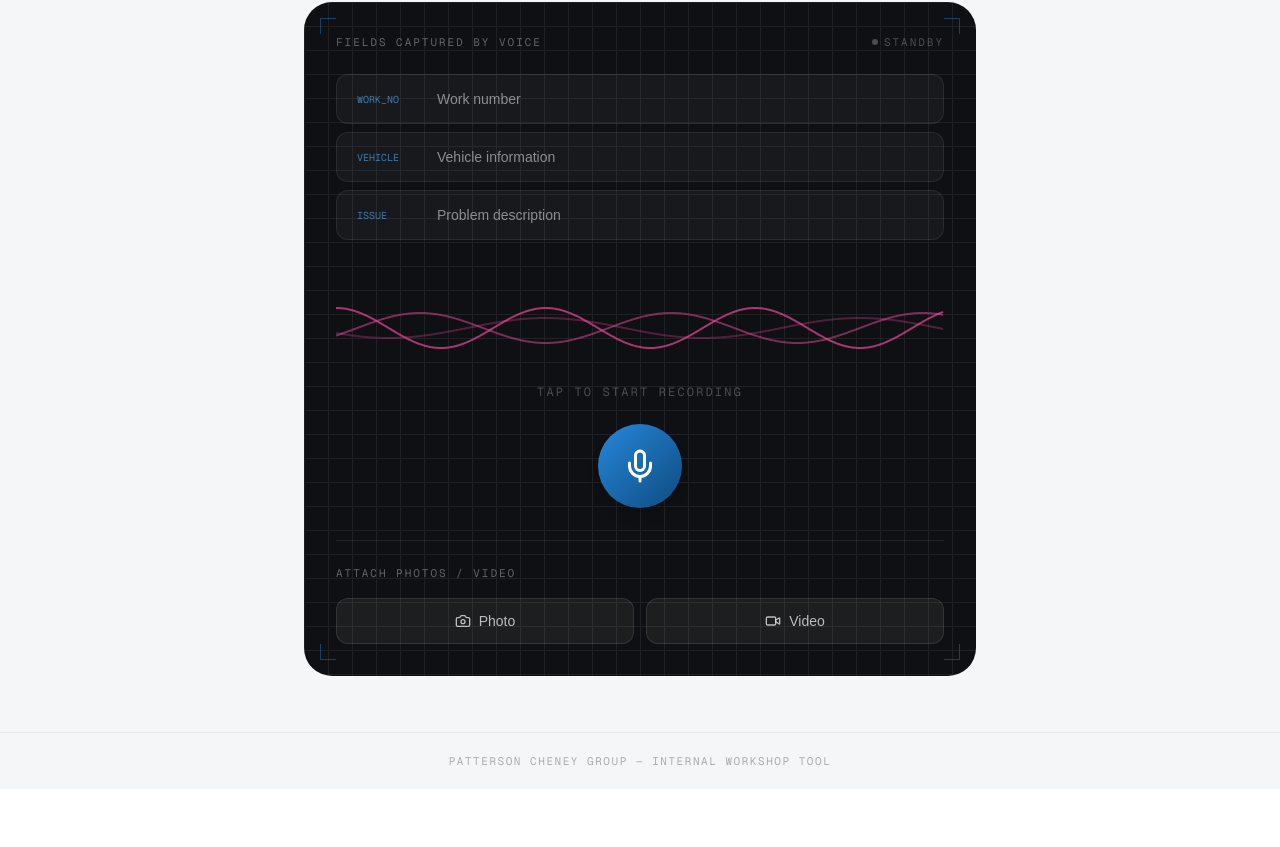
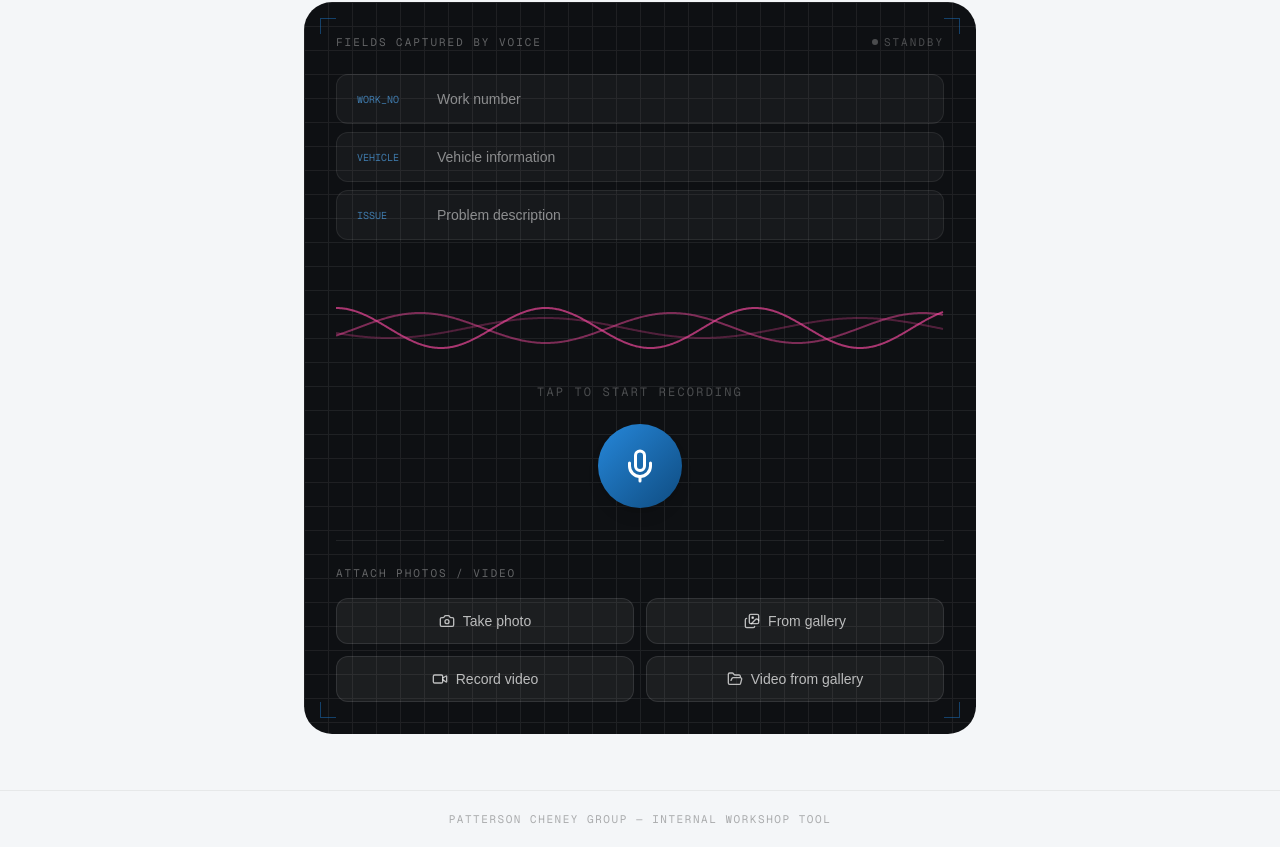
Before and after one commit to macworldgithub/VoiceToTech, a Next.js app: page / in a window 1280 px wide. Shown: the part 310-1157 px from the top of the page. Before the commit the page ends 1099 px from the top, so only its background shows below. Built offline with nearby package versions, Linux system fonts and the light colour scheme.

Commit message:
Update page.tsx

```diff
--- a/src/app/page.tsx
+++ b/src/app/page.tsx
@@ -918,8 +918,6 @@
 // }
 
 // export default App;
-
-
 "use client";
 
 import React, { useState, useRef, useEffect } from "react";
@@ -932,6 +930,8 @@ import {
   Video,
   X,
   ImagePlus,
+  Images,
+  FolderOpen,
 } from "lucide-react";
 import Soundwave from "../../components/Soundwave";
 import { useRouter } from "next/navigation";
@@ -975,8 +975,15 @@ function App() {
   const timerRef = useRef<number | null>(null);
   const router = useRouter();
 
-  const photoInputRef = useRef<HTMLInputElement>(null);
-  const videoInputRef = useRef<HTMLInputElement>(null);
+  // Separate refs for camera-capture vs gallery-picker inputs. Some mobile
+  // browsers (notably several Android/Chrome versions) treat the `capture`
+  // attribute as a hard instruction to launch the camera directly, with no
+  // way to back out to the photo/video library from that picker. Keeping
+  // two distinct inputs guarantees a gallery option is always available.
+  const cameraPhotoInputRef = useRef<HTMLInputElement>(null);
+  const galleryPhotoInputRef = useRef<HTMLInputElement>(null);
+  const cameraVideoInputRef = useRef<HTMLInputElement>(null);
+  const galleryVideoInputRef = useRef<HTMLInputElement>(null);
 
   useEffect(() => {
     return () => {
@@ -1391,41 +1398,77 @@ function App() {
                     )}
                   </div>
 
-                  <div className="flex gap-2.5 sm:gap-3">
+                  <div className="grid grid-cols-2 gap-2.5 sm:gap-3">
                     <button
                       type="button"
-                      onClick={() => photoInputRef.current?.click()}
-                      className="flex-1 flex items-center justify-center gap-2 py-2.5 sm:py-3 rounded-xl bg-white/[0.06] border border-white/[0.1] text-white/70 text-xs sm:text-sm font-medium hover:bg-white/[0.1] hover:text-white transition-colors"
+                      onClick={() => cameraPhotoInputRef.current?.click()}
+                      className="flex items-center justify-center gap-2 py-2.5 sm:py-3 rounded-xl bg-white/[0.06] border border-white/[0.1] text-white/70 text-xs sm:text-sm font-medium hover:bg-white/[0.1] hover:text-white transition-colors"
                     >
                       <Camera className="w-4 h-4" />
-                      Photo
+                      Take photo
                     </button>
                     <button
                       type="button"
-                      onClick={() => videoInputRef.current?.click()}
-                      className="flex-1 flex items-center justify-center gap-2 py-2.5 sm:py-3 rounded-xl bg-white/[0.06] border border-white/[0.1] text-white/70 text-xs sm:text-sm font-medium hover:bg-white/[0.1] hover:text-white transition-colors"
+                      onClick={() => galleryPhotoInputRef.current?.click()}
+                      className="flex items-center justify-center gap-2 py-2.5 sm:py-3 rounded-xl bg-white/[0.06] border border-white/[0.1] text-white/70 text-xs sm:text-sm font-medium hover:bg-white/[0.1] hover:text-white transition-colors"
+                    >
+                      <Images className="w-4 h-4" />
+                      From gallery
+                    </button>
+                    <button
+                      type="button"
+                      onClick={() => cameraVideoInputRef.current?.click()}
+                      className="flex items-center justify-center gap-2 py-2.5 sm:py-3 rounded-xl bg-white/[0.06] border border-white/[0.1] text-white/70 text-xs sm:text-sm font-medium hover:bg-white/[0.1] hover:text-white transition-colors"
                     >
                       <Video className="w-4 h-4" />
-                      Video
+                      Record video
+                    </button>
+                    <button
+                      type="button"
+                      onClick={() => galleryVideoInputRef.current?.click()}
+                      className="flex items-center justify-center gap-2 py-2.5 sm:py-3 rounded-xl bg-white/[0.06] border border-white/[0.1] text-white/70 text-xs sm:text-sm font-medium hover:bg-white/[0.1] hover:text-white transition-colors"
+                    >
+                      <FolderOpen className="w-4 h-4" />
+                      Video from gallery
                     </button>
                   </div>
 
-                  {/* Hidden native inputs — capture opens the device camera on mobile.
-                      Broad accept lists include iPhone HEIC/HEIF photos and MOV videos. */}
+                  {/* Hidden native inputs. Camera-capture inputs use `capture`
+                      to open the device camera directly; gallery inputs omit
+                      it so the OS file/photo picker (library) opens instead —
+                      some Android browsers won't offer a library option if
+                      `capture` is present, so we keep them fully separate.
+                      Broad accept lists include iPhone HEIC/HEIF photos and
+                      MOV/HEVC videos. */}
                   <input
-                    ref={photoInputRef}
+                    ref={cameraPhotoInputRef}
                     type="file"
                     accept={PHOTO_ACCEPT}
                     capture="environment"
+                    className="hidden"
+                    onChange={handleAddPhotos}
+                  />
+                  <input
+                    ref={galleryPhotoInputRef}
+                    type="file"
+                    accept={PHOTO_ACCEPT}
                     multiple
                     className="hidden"
                     onChange={handleAddPhotos}
                   />
                   <input
-                    ref={videoInputRef}
+                    ref={cameraVideoInputRef}
                     type="file"
                     accept={VIDEO_ACCEPT}
                     capture="environment"
+                    className="hidden"
+                    onChange={handleAddVideo}
+                  />
+                  <input
+                    ref={galleryVideoInputRef}
+                    type="file"
+                    accept={VIDEO_ACCEPT}
+                    multiple
                     className="hidden"
                     onChange={handleAddVideo}
                   />
@@ -1478,9 +1521,9 @@ function App() {
                       ))}
                       <button
                         type="button"
-                        onClick={() => photoInputRef.current?.click()}
+                        onClick={() => galleryPhotoInputRef.current?.click()}
                         className="aspect-square rounded-lg border border-dashed border-white/20 flex items-center justify-center text-white/30 hover:text-white/60 hover:border-white/40 transition-colors"
-                        aria-label="Add more photos"
+                        aria-label="Add more from gallery"
                       >
                         <ImagePlus className="w-5 h-5" />
                       </button>
```
